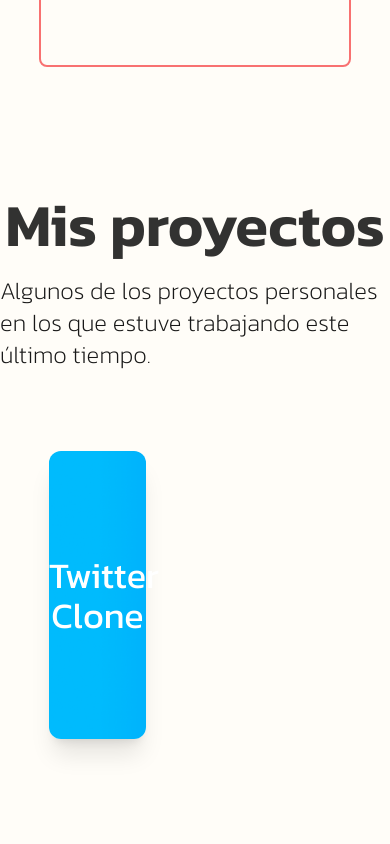
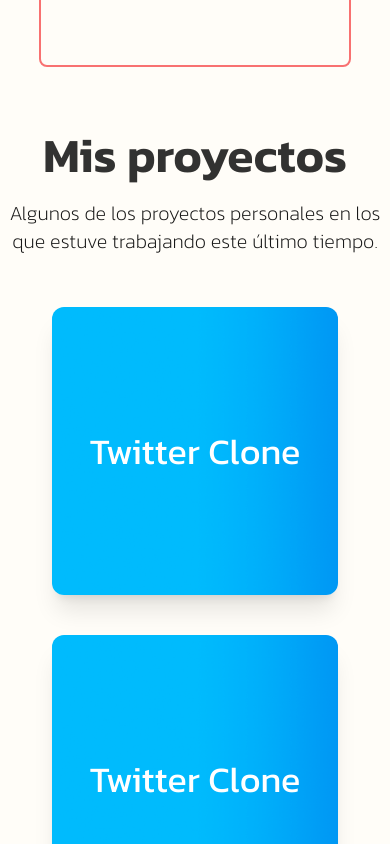
Before and after one commit to nachowolf11/portfolio, a React (Vite) app: page / in a window 390 px wide. Shown: the part 2440-3284 px from the top of the page. Built offline with nearby package versions, Linux system fonts and the light colour scheme.

Commit message:
Ajustes responsives

```diff
--- a/src/components/HeaderMobile.jsx
+++ b/src/components/HeaderMobile.jsx
@@ -6,13 +6,13 @@ import { useRef } from 'react';
 export const HeaderMobile = () => {
 const {t} = useLanguage();
 const ref = useRef();
-const {toggleOpen} = useDropdown(ref,'dropdown-list');
+const {toggleOpen, closeDropdown} = useDropdown(ref,'dropdown-list');
 let Link = Scroll.Link;
 
   return (
     <div className='md:hidden fixed w-full bg-red-400 bg-opacity-90 z-50'>
         <div className='flex flex-row justify-between items-center relative w-full my-2'>
-            <Link to="main" spy={true} smooth={true} offset={0} duration={600}>
+            <Link to="main" onClick={closeDropdown} spy={true} smooth={true} offset={0} duration={600}>
                 <span className='logo'>Ignacio Wolf</span>
             </Link>
             <div ref={ref} className='flex flex-row items-center mr-4'>
@@ -25,17 +25,17 @@ let Link = Scroll.Link;
             <div id='dropdown-list' className='absolute close-list top-12 left-0 w-full bg-red-100'>
                 <ul className='flex flex-col items-center border-t-2 border-red-300 border-opacity-40'>
                     <li className='text-header-mobile'>
-                        <Link activeClass="activeSection" to="aboutme" spy={true} smooth={true} offset={0} duration={600}>
+                        <Link activeClass="activeSection" onClick={closeDropdown} to="aboutme" spy={true} smooth={true} offset={0} duration={600}>
                             {t("header.aboutme")}
                         </Link>
                     </li>
                     <li className='text-header-mobile'>
-                        <Link activeClass="activeSection" to="proyects" spy={true} smooth={true} offset={0} duration={600}>
+                        <Link activeClass="activeSection" onClick={closeDropdown} to="proyects" spy={true} smooth={true} offset={0} duration={600}>
                             {t("header.proyects")}
                         </Link>
                     </li>
                     <li className='text-header-mobile'>
-                        <Link activeClass="activeSection" to="contact" spy={true} smooth={true} offset={0} duration={600}>
+                        <Link activeClass="activeSection" onClick={closeDropdown} to="contact" spy={true} smooth={true} offset={0} duration={600}>
                             {t("header.contact")}
                         </Link>
                     </li>
--- a/src/components/ProyectCard.jsx
+++ b/src/components/ProyectCard.jsx
@@ -9,8 +9,9 @@ export const ProyectCard = ({background, title, description, url, technologies})
     mongodb: '/src/assets/icons/mongo.svg',
   }
   return (
+    <div className="w-full md:w-1/2 xl:w-1/3 px-5 2xl:px-10 my-5">
         <div
-        className="flex flex-col justify-center w-1/3 h-72 rounded-xl relative shadow-xl"
+            className="flex flex-col justify-center w-full h-72 rounded-xl relative shadow-xl"
             style={{
                 backgroundImage: `url(${background})`,
                 backgroundRepeat: 'no-repeat',
@@ -21,10 +22,10 @@ export const ProyectCard = ({background, title, description, url, technologies})
             <h3 className="text-white font-kanit text-4xl text-center">{title}</h3>
 
             <div className="
-            flex flex-col items-center w-full h-full rounded-xl absolute bg-gradient-to-r from-rose-900 to-rose-950 opacity-0
+                flex flex-col items-center justify-center w-full h-full rounded-xl absolute bg-gradient-to-r from-rose-900 to-rose-950 opacity-0
                 hover:opacity-100 transition-opacity
             ">
-            <h3 className="text-white font-kanit mt-10 text-xl text-justify px-10">{t(description)}</h3>
+                <h3 className="text-white font-kanit text-justify px-10 text-lg md:text-xl">{t(description)}</h3>
 
                 {/* <div className="flex justify-around w-3/4 items-center rounded-xl p-5 mt-5">
                     {technologies.map(item => (
@@ -32,8 +33,9 @@ export const ProyectCard = ({background, title, description, url, technologies})
                     ))}
                 </div> */}
 
-            <div className="flex items-center rounded-full border-2 border-rose-500 py-2 px-4 mt-14 hover:bg-rose-500">
+                <div className="flex items-center rounded-full border-2 border-rose-500 py-2 px-4 mt-5 sm:mt-8 hover:bg-rose-500">
                     <a className="text-xl text-white" href={url}>{t('proyects.visitWeb')}</a>
+                </div>
             </div>
         </div>
     </div>
--- a/src/components/ProyectSection.jsx
+++ b/src/components/ProyectSection.jsx
@@ -5,15 +5,29 @@ import { ProyectCard } from './ProyectCard';
 export const ProyectSection = () => {
   const {t} = useLanguage('global');
   return (
-    <section id='proyects' className='section-container min-h-screen pt-32'>
+    <section id='proyects' className='section-container min-h-screen pt-16 md:pt-32'>
 
       <div className='flex flex-col items-center'>
-        <h2 className='font-kanit font-semibold text-6xl opacity-80'>{t("proyects.title")}</h2>
-        <p className='font-kanit font-extralight opacity-90 mt-5 text-2xl'>{t("proyects.description")}</p>
+        <h2 className='font-kanit font-semibold text-5xl md:text-6xl opacity-80'>{t("proyects.title")}</h2>
+        <p className='font-kanit font-extralight opacity-90 mt-5 text-xl text-center px-2 md:text-2xl'>{t("proyects.description")}</p>
       </div>
 
-      <div className='flex flex-wrap mt-20 w-3/4'>
+      <div className='flex flex-wrap w-full px-8 sm:px-20 md:px-10 2xl:px-20 mt-8 md:mt-16'>
         <ProyectCard
+          background={'./img/fondotwitter.png'}
+          title={'Twitter Clone'}
+          description={'proyects.twitter'}
+          url={'https://twitterclone-av6b-dev.fl0.io'}
+          technologies={['react','node','mongodb']}
+        />
+        <ProyectCard
+          background={'./img/fondotwitter.png'}
+          title={'Twitter Clone'}
+          description={'proyects.twitter'}
+          url={'https://twitterclone-av6b-dev.fl0.io'}
+          technologies={['react','node','mongodb']}
+        />
+                <ProyectCard
           background={'./img/fondotwitter.png'}
           title={'Twitter Clone'}
           description={'proyects.twitter'}
--- a/src/hooks/useDropdown.js
+++ b/src/hooks/useDropdown.js
@@ -14,6 +14,12 @@ export const useDropdown = (ref, dropdownId) => {
             document.getElementById(dropdownId).classList.add('active-list')
             setOpen(true);
         }
+    }
+
+    const closeDropdown = () => {
+      document.getElementById(dropdownId).classList.add('close-list')
+      document.getElementById(dropdownId).classList.remove('active-list')
+      setOpen(false);
     }
 
     useEffect(() => {
@@ -33,5 +39,6 @@ export const useDropdown = (ref, dropdownId) => {
 
         setOpen,
         toggleOpen,
+        closeDropdown
     }
 }
```
Lines whose indentation alone changed are shown as unchanged.
